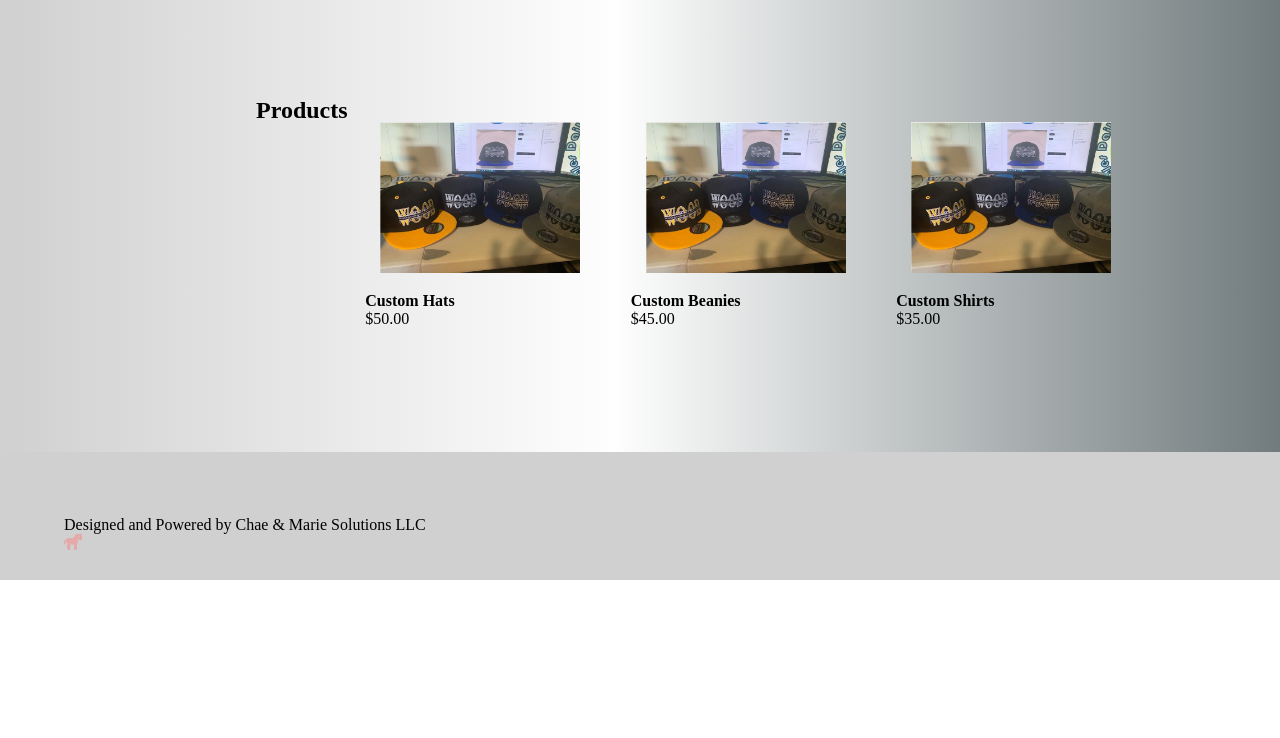
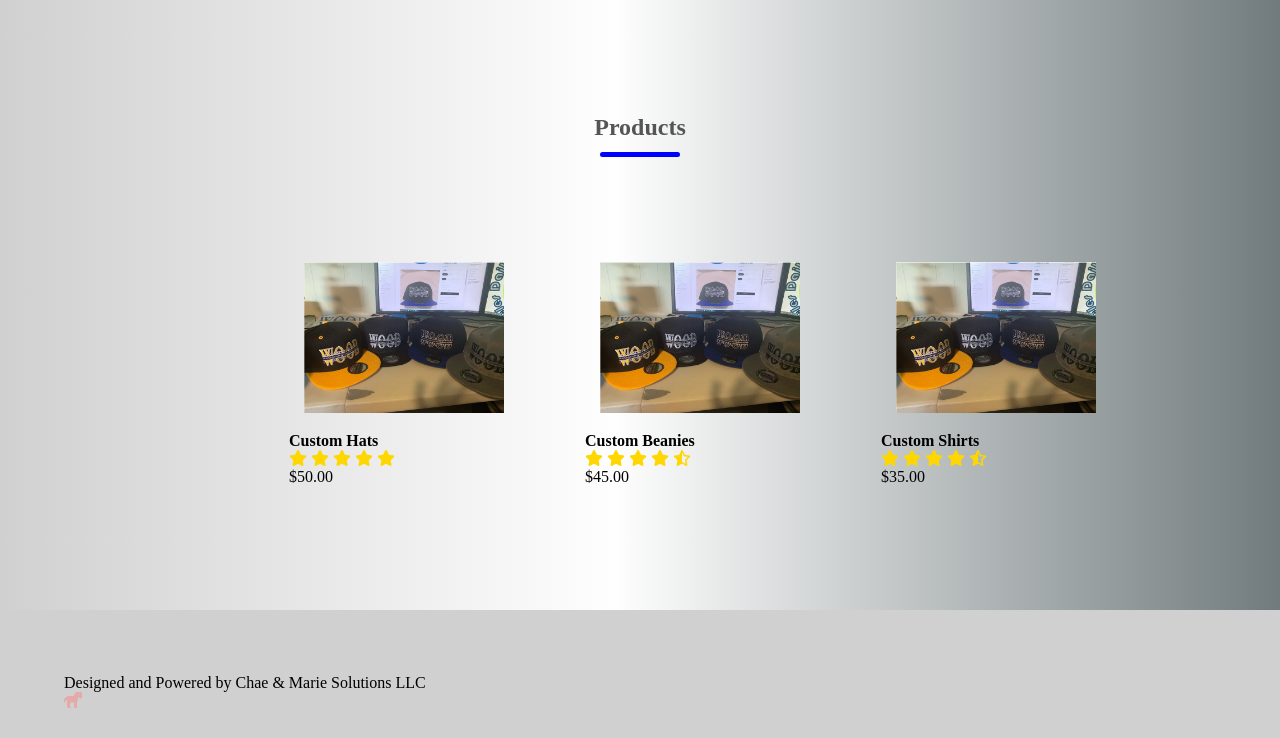
Before and after one commit to YKTV8/mdkclothing, a plain HTML site: page index.html in a window 1280 px wide. Shown: the part 982-1720 px from the top of the page. Before the commit the page ends 1562 px from the top, so only its background shows below. Drawn offline with Linux system fonts and the light colour scheme; files whose address does not match are found by name.

Commit message:
1/25
FIXING STYLE ON H4 AND H2 TAGS

```diff
--- a/index.html
+++ b/index.html
@@ -54,22 +54,43 @@
             </div>
         </div>
     <!--------------------------------Products---------------------------------->
+    <h2 class="title">Products</h2>
     <div class="small-container">
-        <h2>Products</h2>
         <div class="row">
             <div class="column4">
                 <img src="./images/hatmdk.JPG">
                 <h4>Custom Hats</h4>
+                <div class="ratings">
+                    <i class="fa-solid fa-star"></i>
+                    <i class="fa-solid fa-star"></i>
+                    <i class="fa-solid fa-star"></i>
+                    <i class="fa-solid fa-star"></i>
+                    <i class="fa-solid fa-star"></i>
+                </div>
                 <p>$50.00</p>
             </div>
             <div class="column4">
                 <img src="./images/hatmdk.JPG">
                 <h4>Custom Beanies</h4>
+                <div class="ratings">
+                    <i class="fa-solid fa-star"></i>
+                    <i class="fa-solid fa-star"></i>
+                    <i class="fa-solid fa-star"></i>
+                    <i class="fa-solid fa-star"></i>
+                    <i class="fa-regular fa-star-half-stroke"></i>
+                </div>
                 <p>$45.00</p>
             </div>
             <div class="column4">
                 <img src="./images/hatmdk.JPG">
                 <h4>Custom Shirts</h4>
+                <div class="ratings">
+                    <i class="fa-solid fa-star"></i>
+                    <i class="fa-solid fa-star"></i>
+                    <i class="fa-solid fa-star"></i>
+                    <i class="fa-solid fa-star"></i>
+                    <i class="fa-regular fa-star-half-stroke"></i>
+                </div>
                 <p>$35.00</p>
             </div>
         </div>
--- a/styles/styles.css
+++ b/styles/styles.css
@@ -110,6 +110,28 @@ i{
     width: 100%;
     padding: 15px;
 }
+.ratings i{
+    color: gold;
+
+}
+.title{
+    text-align: center;
+    margin: 0 auto 80px;
+    position: relative;
+    line-height: 60px;
+    color: #555;
+}
+.title::after{
+    content: '';
+    background: Blue;
+    width: 80px;
+    height: 5px;
+    border-radius: 5px;
+    position: absolute;
+    bottom: 0;
+    left: 50%;
+    transform: translateX(-50%);
+}
 .footer{
     margin: 0;
     padding: 5%;
```
